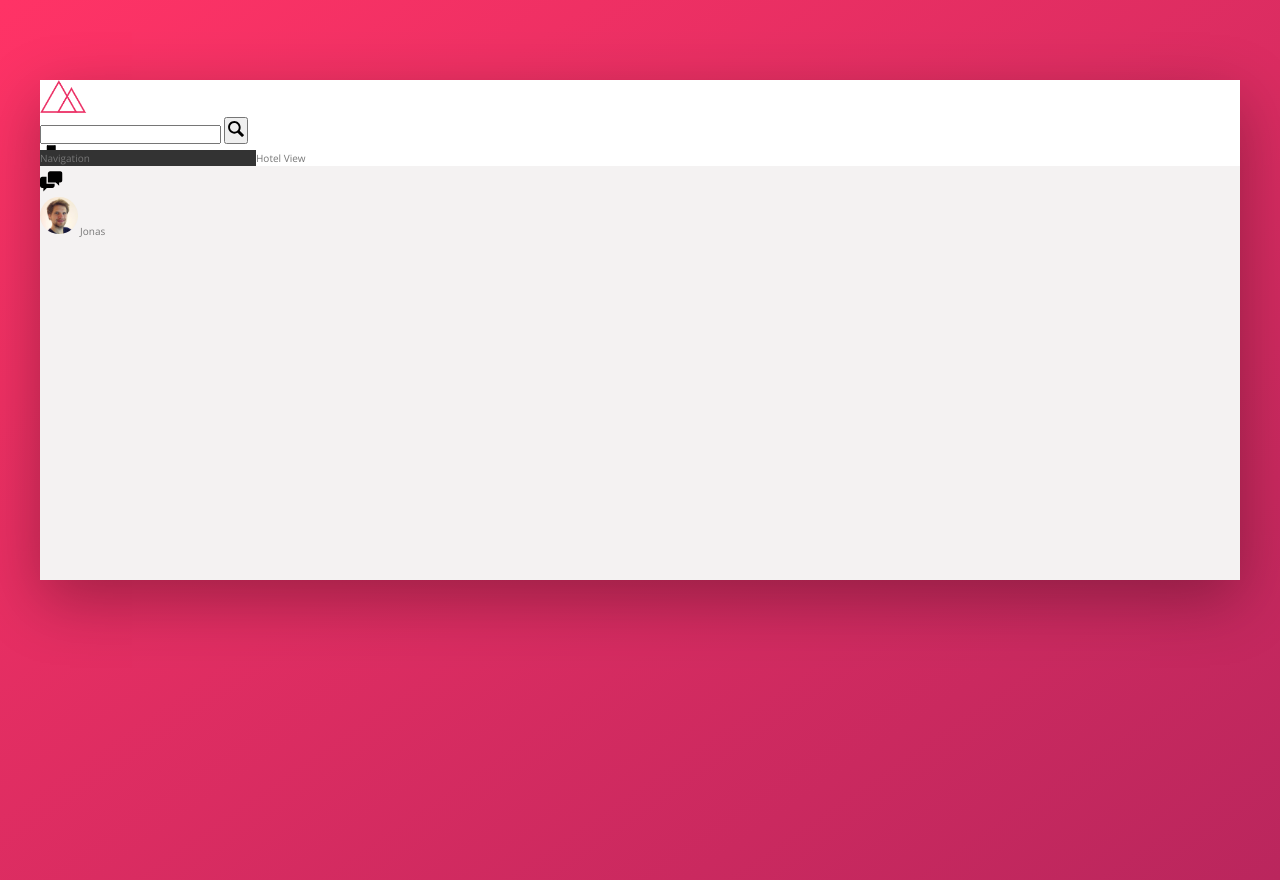
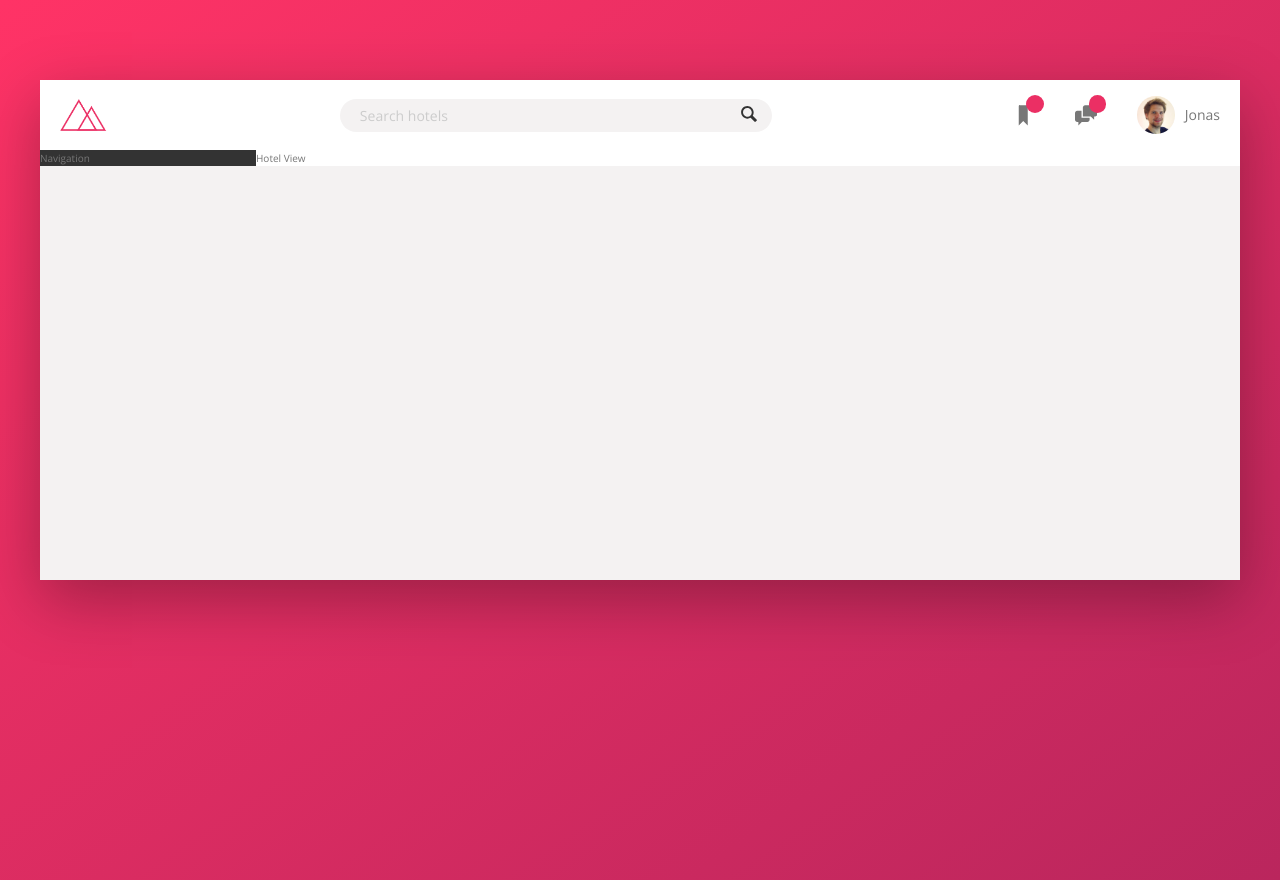
Before and after one commit to IngridAmaral/trillo-project, a website: page index.html in a window 1280 px wide. Drawn offline with nearby package versions, Linux system fonts and the light colour scheme.

Commit message:
creates header

```diff
--- a/index.html
+++ b/index.html
@@ -18,7 +18,7 @@
                 <img src="img/logo.png" alt="trillo logo" class="logo">
 
                 <form action="#" class="search">
-                    <input type="text" class="search__input">
+                    <input type="text" class="search__input" placeholder="Search hotels">
                     <button class="search__button">
                         <svg class="search__icon">
                             <use xlink:href="img/sprite.svg#icon-magnifying-glass"></use>
--- a/sass/_components.scss
+++ b/sass/_components.scss
@@ -2,7 +2,7 @@
 // LOGO
 .logo {
     height: 3.25rem;
-
+    margin-left: 2rem;
 }
 
 
@@ -11,17 +11,55 @@
 /////////////////////
 // SEARCH
 .search {
+    display: flex;
+    flex: 0 0 40%;
+    align-items: center;
+    justify-content: center;
+
     &__input {
+        font-family: inherit;
+        font-size: inherit;
+        background-color: var(--color-grey-light-2);
+        border: none;
+        padding: .7rem 2rem;
+        border-radius: 100px;
+        width: 90%;
+        transition: all .5s;
+        margin-right: -3.25rem;
 
+        &:focus {
+            outline: none;
+            width: 100%;
+            background-color: var(--color-grey-light-3);
+        }
+
+        &::-webkit-input-placeholder {
+            font-weight: 100;
+            color: var(--color-grey-light-4);
+        }
+    }
+
+    &__input:focus + &__button {
+        background-color: var(--color-grey-light-3);
     }
 
     &__button {
+        background-color: var(--color-grey-light-2);
+        border: none;
 
+        &:focus {
+            outline: none;
+        }
+
+        &:active {
+            transform: translateY(2px);
+        }
     }
 
     &__icon {
         height: 2rem;
         width: 2rem;
+        fill: var(--color-grey-dark-1)
     }
 }
 
@@ -31,17 +69,46 @@
 /////////////////////
 // USER NAVIGATION
 .user-nav {
+    display: flex;
+    align-items: center;
+    align-self: stretch;
+
+    & > * {
+        display: flex;
+        align-items: center;
+        padding: 0 2rem;
+        cursor: pointer;
+        height: 100%;
+    }
+
+    & > *:hover {
+        background-color: var(--color-grey-light-2);
+    }
+
     &__icon-box {
-
+        position: relative;
     }
 
     &__icon {
         height: 2.25rem;
         width: 2.25rem;
+        fill: var(--color-grey-dark-2)
     }
 
     &__notification {
+        font-size: .8rem;
+        height: 1.75rem;
+        width: 1.75rem;
+        border-radius: 100px;
+        background-color: var(--color-primary);
+        color: white;
+        position: absolute;
+        top: 1.5rem;
+        right: 1.1rem;
 
+        display: flex;
+        justify-content: center;
+        align-items: center;
     }
 
     &__user {
@@ -51,9 +118,6 @@
     &__user-photo {
         height: 3.75rem;
         border-radius: 50%;
-    }
-
-    &__user-name {
-
+        margin-right: 1rem;
     }
 }
--- a/sass/_layout.scss
+++ b/sass/_layout.scss
@@ -8,9 +8,14 @@
 }
 
 .header {
+    font-size: 1.4rem;
     height: 7rem;
     background-color: white;
     border-bottom: var(--color-grey-light-2);
+
+    display: flex;
+    justify-content: space-between;
+    align-items: center;
 }
 
 .content {
```
Also changed, not shown: sass/main.css, 1 other file.
